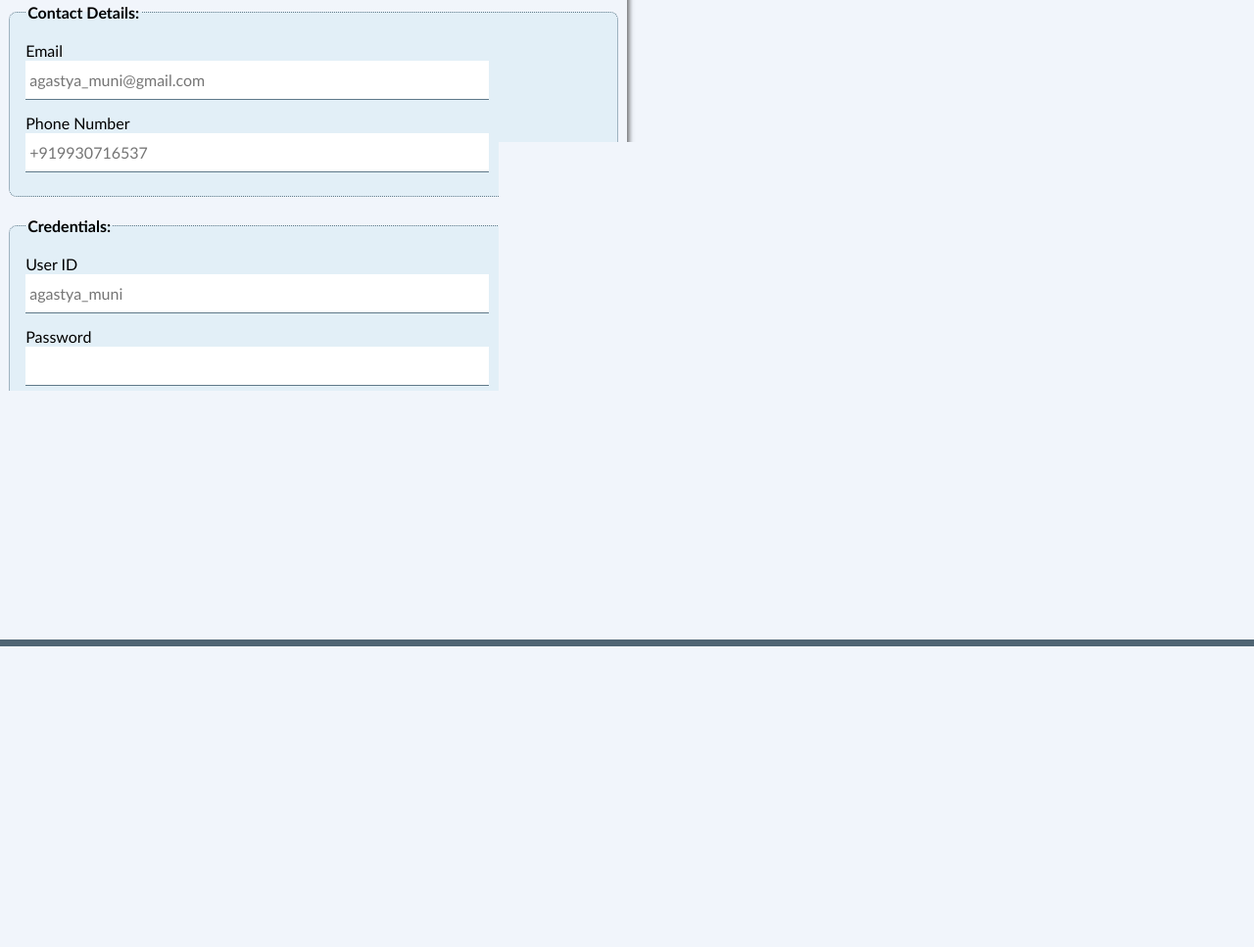
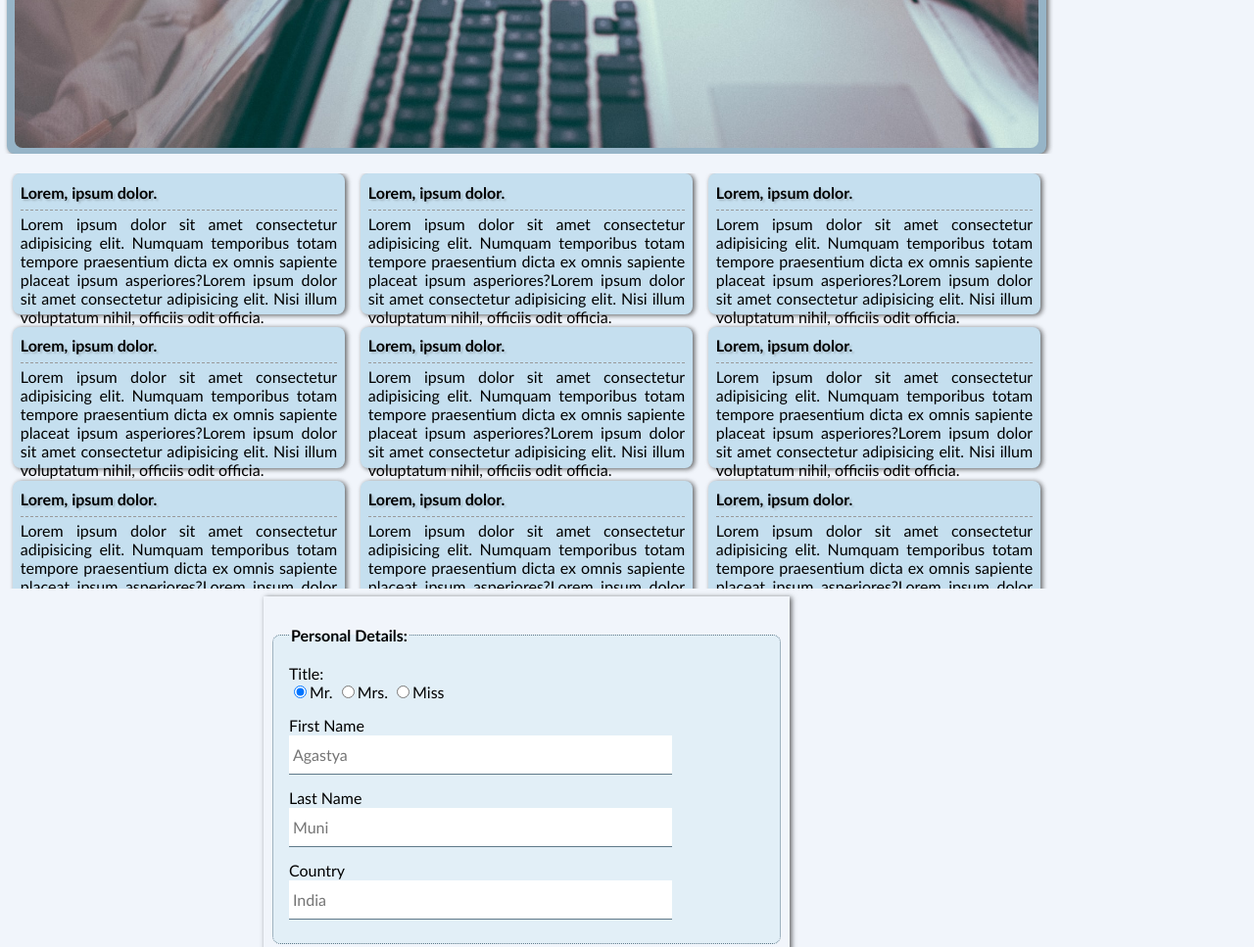
Before and after one commit to pesto-students/p8-sai-chaitanya-shrishyle, a plain HTML site: page Week-2/Assignment 1/index.html in a window 1280 px wide. Shown: the part 872-1839 px from the top of the page at 98% size. Before the commit the page ends 1532 px from the top, so only its background shows below. Drawn offline with Linux system fonts and the light colour scheme.

Commit message:
done media queries for screensize over 992px

```diff
--- a/Week-2/Assignment 1/index.html
+++ b/Week-2/Assignment 1/index.html
@@ -21,10 +21,10 @@
           <div class="product-description">
             <p>Lorem ipsum dolor sit, amet consectetur adipisicing elit. Nobis culpa aliquam debitis quod perspiciatis totam repellat, animi non ex asperiores autem obcaecati similique ullam libero aliquid voluptatum cumque adipisci iure?</p>
             <p>Lorem ipsum dolor sit amet consectetur adipisicing elit. Provident harum, error, odio necessitatibus quo ut in dignissimos atque quidem quam ipsum dolorum similique repellendus et? Possimus nihil quia culpa ea?</p>
-            <p>Lorem ipsum dolor sit amet consectetur adipisicing elit. Vitae, consequatur cum. Exercitationem odio dolores id voluptatibus cum animi dolor maxime atque! Libero?</p>
-            <p>Lorem ipsum dolor sit amet consectetur adipisicing elit. Vitae, consequatur cum. Exercitationem odio dolores id voluptatibus cum animi dolor maxime atque! Libero?</p>
-            <p>Lorem ipsum dolor sit amet consectetur adipisicing elit. Vitae, consequatur cum. Exercitationem odio dolores id voluptatibus cum animi dolor maxime atque! Libero?</p>
-            <p>Lorem ipsum dolor sit amet consectetur adipisicing elit. Vitae, consequatur cum. Exercitationem odio dolores id voluptatibus cum animi dolor maxime atque! Libero?</p>
+            <p>Lorem ipsum dolor sit amet consectetur adipisicing elit. Laborum, enim temporibus in, dolore magni nemo officiis ut exercitationem incidunt excepturi possimus iusto tempora aliquid at debitis quod assumenda dolorum ab dicta facilis?</p>
+            <p>Lorem ipsum dolor sit amet consectetur adipisicing elit. Ratione voluptatibus earum explicabo!</p>
+            <p>Lorem ipsum dolor sit amet consectetur adipisicing elit. Laboriosam fuga, beatae porro distinctio iusto dolor ipsum repellat sequi omnis illum ut corrupti magnam tenetur! Consequuntur!</p>
+            <p>Lorem ipsum dolor sit amet, consectetur adipisicing elit. Ducimus, dolores. Omnis dolore ad voluptatem incidunt obcaecati ea dolores accusantium corrupti saepe asperiores velit repellat rem veritatis, laborum eveniet illo nobis.</p>
           </div>
           <img class="desc-img" src="./Images/investment_advisory_services.jpg" alt="investment_advisory_services" />
         </section>
@@ -86,6 +86,46 @@
           </div>
           <div class="article-link">Read More...</div>
         </div>
+        <div class="article-card">
+            <div class="article-title">Lorem, ipsum dolor.</div>
+            <div class="article-summary">
+              Lorem ipsum dolor sit amet consectetur adipisicing elit. Numquam temporibus totam tempore praesentium dicta ex omnis sapiente placeat ipsum asperiores?Lorem ipsum dolor sit amet consectetur adipisicing elit. Nisi illum voluptatum nihil,
+              officiis odit officia.
+            </div>
+            <div class="article-link">Read More...</div>
+          </div>
+          <div class="article-card">
+            <div class="article-title">Lorem, ipsum dolor.</div>
+            <div class="article-summary">
+              Lorem ipsum dolor sit amet consectetur adipisicing elit. Numquam temporibus totam tempore praesentium dicta ex omnis sapiente placeat ipsum asperiores?Lorem ipsum dolor sit amet consectetur adipisicing elit. Nisi illum voluptatum nihil,
+              officiis odit officia.
+            </div>
+            <div class="article-link">Read More...</div>
+          </div>
+          <div class="article-card">
+            <div class="article-title">Lorem, ipsum dolor.</div>
+            <div class="article-summary">
+              Lorem ipsum dolor sit amet consectetur adipisicing elit. Numquam temporibus totam tempore praesentium dicta ex omnis sapiente placeat ipsum asperiores?Lorem ipsum dolor sit amet consectetur adipisicing elit. Nisi illum voluptatum nihil,
+              officiis odit officia.
+            </div>
+            <div class="article-link">Read More...</div>
+          </div>
+          <div class="article-card">
+            <div class="article-title">Lorem, ipsum dolor.</div>
+            <div class="article-summary">
+              Lorem ipsum dolor sit amet consectetur adipisicing elit. Numquam temporibus totam tempore praesentium dicta ex omnis sapiente placeat ipsum asperiores?Lorem ipsum dolor sit amet consectetur adipisicing elit. Nisi illum voluptatum nihil,
+              officiis odit officia.
+            </div>
+            <div class="article-link">Read More...</div>
+          </div>
+          <div class="article-card">
+            <div class="article-title">Lorem, ipsum dolor.</div>
+            <div class="article-summary">
+              Lorem ipsum dolor sit amet consectetur adipisicing elit. Numquam temporibus totam tempore praesentium dicta ex omnis sapiente placeat ipsum asperiores?Lorem ipsum dolor sit amet consectetur adipisicing elit. Nisi illum voluptatum nihil,
+              officiis odit officia.
+            </div>
+            <div class="article-link">Read More...</div>
+          </div>
       </aside>
       <section class="section-form">
         <form action="#">
--- a/Week-2/Assignment 1/style.css
+++ b/Week-2/Assignment 1/style.css
@@ -91,6 +91,9 @@
 
 aside {
   margin-left: 0rem;
+  max-height: 60vh;
+  overflow: scroll;
+  text-overflow: ellipsis;
 }
 
 .article-card {
@@ -153,6 +156,20 @@
   border-right: none;
   border-bottom: 1px solid #5f7989;
   padding-left: 0.25rem;
+}
+
+input[type="text"]:hover,
+input[type="password"]:hover,
+input[type="email"]:hover,
+input[type="tel"]:hover {
+  background-color: #aac8db3b;
+}
+
+input[type="text"]:focus,
+input[type="password"]:focus,
+input[type="email"]:focus,
+input[type="tel"]:focus {
+  background-color: #aadbc641;
 }
 
 fieldset {
@@ -277,5 +294,41 @@
 }
 
 @media only screen and (min-width: 992px) {
+  .main-container {
+    max-width: 1075px;
+    width: 100%;
+    height: 100vh;
+    display: flex;
+    flex-direction: row;
+    flex-wrap: wrap;
+    justify-content: space-evenly;
+  }
 
+  main {
+    height: auto;
+  }
+
+  main,
+  aside {
+    width: 100%;
+  }
+
+  aside {
+    display: flex;
+    flex-direction: row;
+    flex-wrap: wrap;
+    justify-content: space-between;
+  }
+
+  .article-card {
+    max-width: 32%;
+    margin-left: 0.35rem;
+    margin-right: 0.35rem;
+    height: 18vh;
+  }
+
+  footer {
+    position: relative;
+    top: 1600px;
+  }
 }
```
